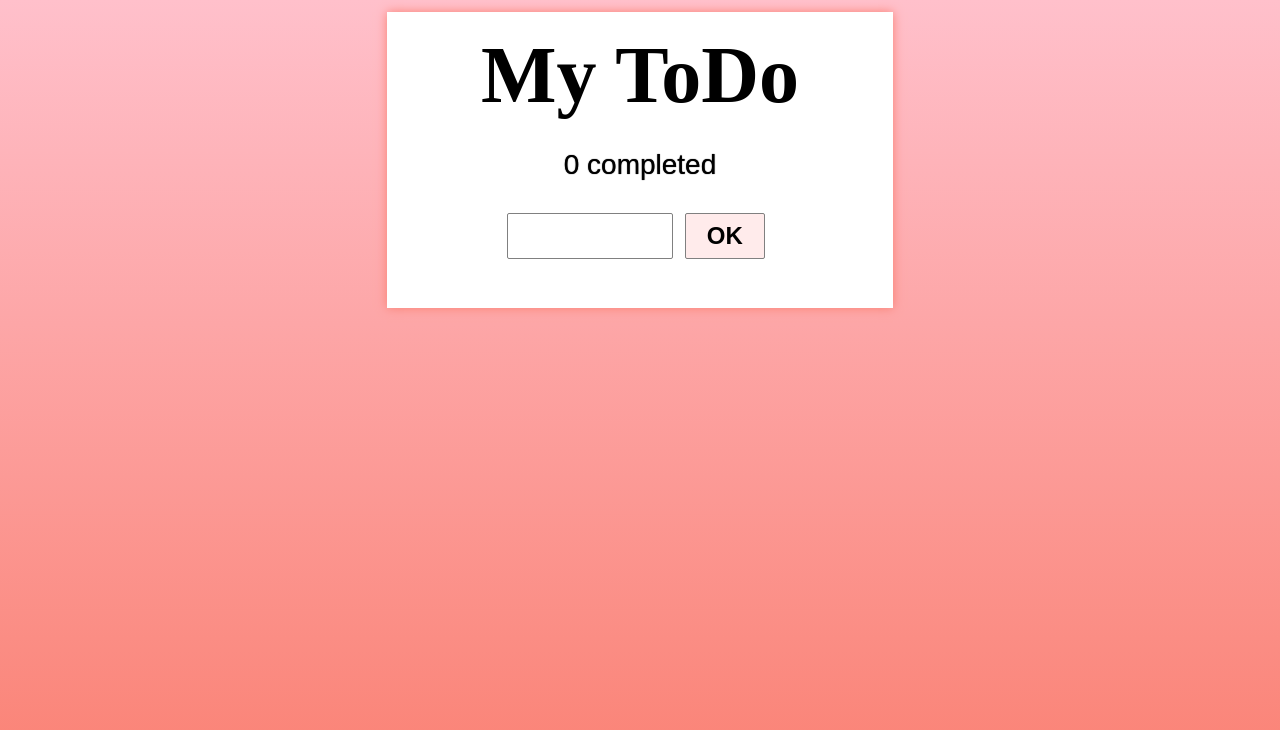
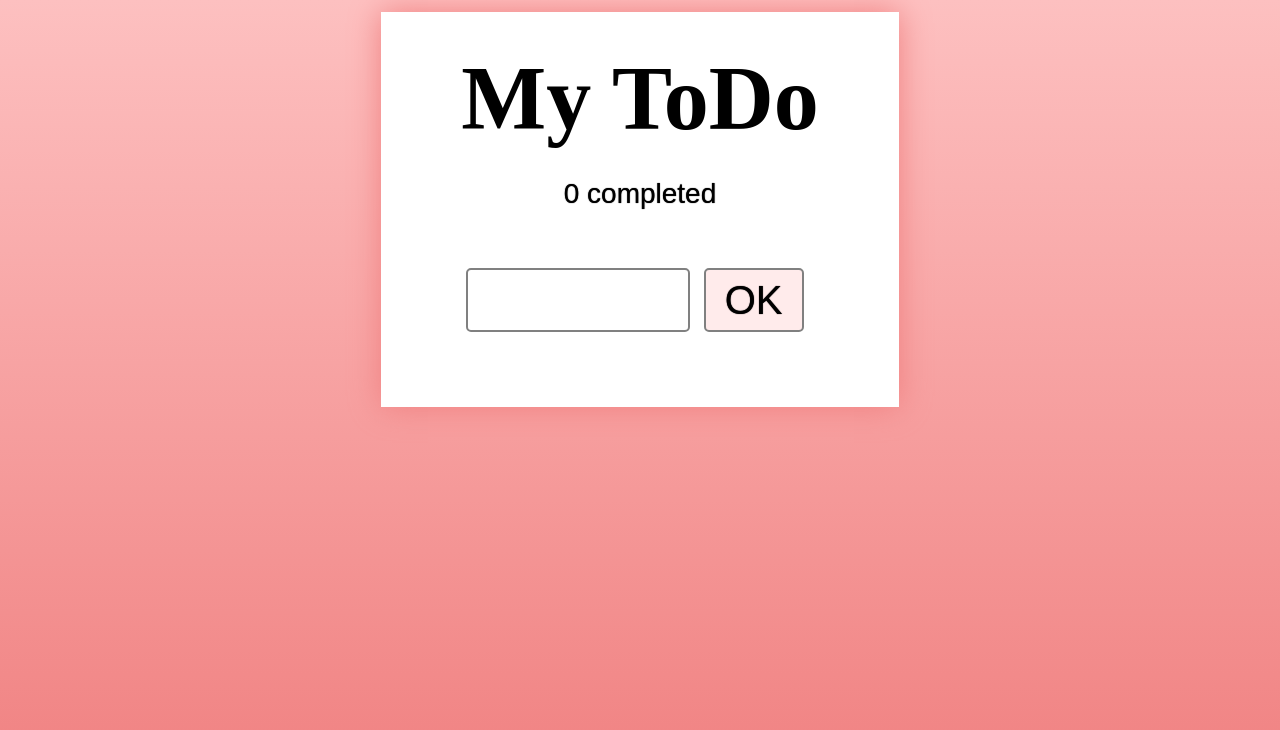
Before and after one commit to Paajt/To-Do-Styled, a plain HTML site: page index.html in a window 1280 px wide. Drawn offline with Linux system fonts and the light colour scheme.

Commit message:
Tweaks in sizes, colors and added comments

```diff
--- a/styles.css
+++ b/styles.css
@@ -2,11 +2,7 @@
 html {
     width: 100%;
     height: 100%;
-    background-image: linear-gradient(pink, salmon);
-
-    /* USE for black cursor
-    cursor: url(arrow-cursor-outline.svg) 10 10, auto;
-    */
+    background-image: linear-gradient(rgb(253, 192, 192), lightcoral);
 }
 
 body {
@@ -15,16 +11,18 @@ body {
 
 .container {
     display: inline-block;
-    width: 40%;
+    width: 41%;
     height: auto;
     margin: 4px;
-    padding: 10px 0px 25px 0px;
+    padding: 25px 0px 25px 0px;
     background-color: white;
-    box-shadow: salmon 0 0 10px;
+    box-shadow: lightcoral 0 0 30px;
+    /* Bounce animation intro */
     animation-name: bounce;
     animation-duration: 1s;
 }
 
+/* Bounce animation intro */
 @keyframes bounce {
 
     0% {
@@ -40,6 +38,7 @@ body {
     }
 }
 
+/* Fade in animation intro */
 @keyframes fade {
     0% {
         opacity: 0;
@@ -54,42 +53,40 @@ body {
     }
 }
 
-h1 {
+h1.headline {
     font-family: serif;
-    font-size: 5rem;
-    font-weight: bolder;
-    margin: 8px;
+    font-size: 90px;
+    font-weight: bold;
+    margin: 10px 0 5px 0;
     color: black;
-
+    /* Fade in animation intro */
     animation-name: fade;
     animation-duration: 2s;
 
 }
 
-p {
-    font-family: Arial;
-    font-size: 1.75rem;
+p#tasksDone {
+    padding-bottom: 30px;
+    font-family: Arial, Helvetica;
+    font-size: 28px;
     text-shadow: black 0 0 1px;
+    /* Fade in animation intro */
     animation-name: fade;
     animation-duration: 2s;
 }
 
 #addButton {
-    height: 46px;
-    width: 80px;
-    margin: 4px 8px 4px 8px;
+    font-family: Arial, Helvetica;
+    font-size: 40px;
+    text-shadow: black 0 0 1px;
+    width: 100px;
+    height: 64px;
+    margin: 0 10px;
     background-color: rgb(255, 235, 235);
-    font-size: 20px;
-    font-size: x-large;
-    font-weight: bolder;
-
-    /* USE for black cursor
-    cursor: url(arrow-cursor-outline.svg) 10 10, auto;
-    */
-
-    padding: 2px 6px;
-    border: solid gray 1.5px;
-    border-radius: 2px;
+    padding: 0;
+    border: 2px solid gray;
+    border-radius: 5px;
+    /* Fade in animation intro */
     animation-name: fade;
     animation-duration: 2s;
 }
@@ -100,39 +97,46 @@ p {
 }
 
 input {
-    width: 30%;
-    height: 40px;
-    font-size: x-large;
-    padding: 2px 6px;
-    border: solid, gray, 1.5px;
-    border-radius: 2px;
+    width: 40%;
+    height: 60px;
+    padding: 0px 6px;
+    margin: 0;
+    font-family: Arial, Helvetica;
+    font-size: 40px;
+    text-shadow: black 0 0 1px;
+    border: 2px solid gray;
+    border-radius: 5px;
+    /* Fade in animation intro */
     animation-name: fade;
     animation-duration: 2s;
 }
 
+/* Blue border when inputbox is clicked */
 input:focus {
-    font-size: x-large;
-    padding: 2px, 6px;
-    border-radius: 2px;
-    border: solid lightblue 1px;
-    outline: solid blue 1px;
+    padding: 0px 6px;
+    border-radius: 5px;
+    border: 2px solid blue;
+    outline: none;
 }
 
 #alert {
-    font-size: 20px;
+    font-family: helvetica;
+    font-size: 28px;
     font-style: italic;
     color: red;
+    text-shadow: red 0 0 1px;
     opacity: 100%;
+    margin: 10px 0 50px 0;
 }
 
-/* Blinking effect when alert message shows */
-.alert-animation {
+/* Blinking red animation when alert message shows */
+.alertAnimation {
 
-    animation-name: alert-opacity;
+    animation-name: alertOpacity;
     animation-duration: 1s;
 }
 
-@keyframes alert-opacity {
+@keyframes alertOpacity {
     0% {
         opacity: 100%;
     }
@@ -155,16 +159,16 @@ input:focus {
 }
 
 li {
-    font-family: Arial;
-    font-size: 1.5rem;
+    font-family: Arial, Helvetica;
+    font-size: 50px;
+    text-align: center;
+    text-shadow: black 0 0 1px;
     list-style-type: none;
-    margin: 0 10px 10px 0;
-    padding: auto;
-    cursor: pointer;
+    margin: 10px 25px 20px 0;
+    padding: 0 0 0 0;
 }
 
-
-/* Fade effect for when adding tasks */
+/* Fade effect when adding tasks */
 .fadeInEffect {
     opacity: 0;
     transform: translateY(10px);
@@ -177,14 +181,19 @@ li {
 }
 
 span {
-    margin-right: 5px;
+    cursor: pointer;
+    margin: 20px 5px 0 0;
+}
+
+span:hover {
+    text-decoration: line-through;
 }
 
 .deleteButton {
     border: none;
-    font-size: 30px;
+    font-size: 3vh;
     padding: 5px;
-    margin-left: 5px;
+    margin-left: 8px;
     color: gray;
 }
 
@@ -193,10 +202,9 @@ span {
     color: black;
 }
 
-/* color-transition when task is completed */
+/* Color animation when task is completed (clicked) */
 .completed {
     transition: color 1s;
     color: gray;
     text-decoration-line: line-through;
-
 }
```
